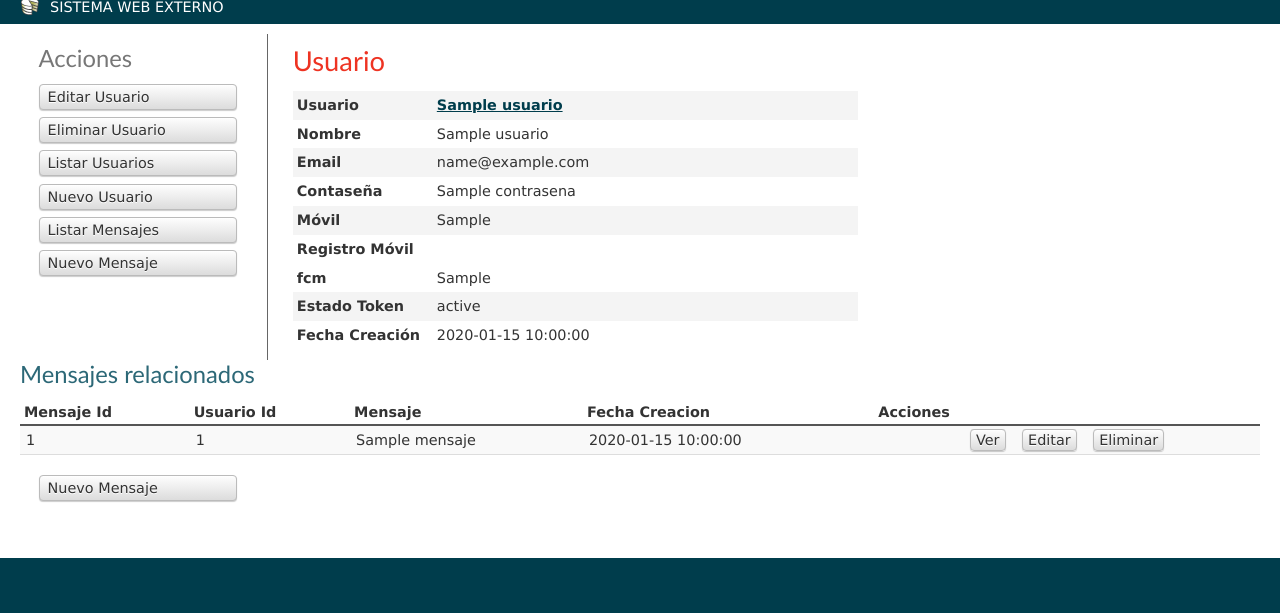
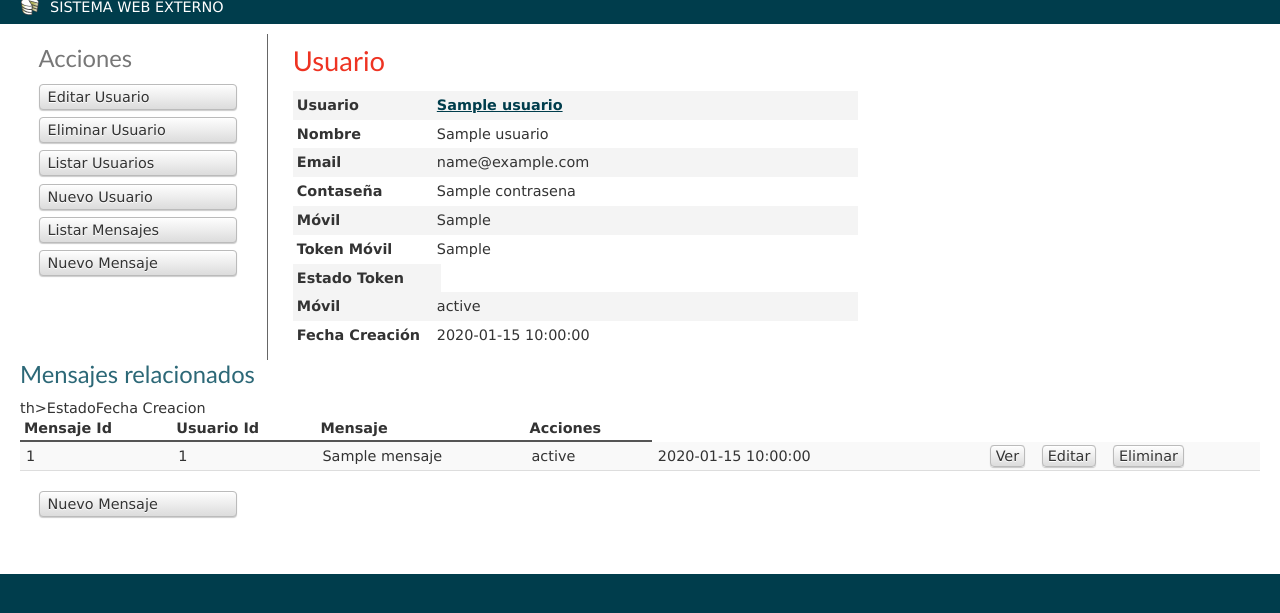
Before and after one commit to marthalilianamd/sistemaexterno, a CakePHP app: the page made by app/View/Usuarios/view.ctp in a window 1280 px wide. Shown: the part 13-626 px from the top of the page. Run offline with PHP 8.4 and a stand-in for CakePHP, Linux system fonts and the light colour scheme; the template is opened without the code that fills it: most values are stand-ins (such as "Sample title", 1, 10 or a date in 2020); some libraries are stand-ins or nearby versions.

Commit message:
ajuste vistass

```diff
--- a/app/Config/core.php
+++ b/app/Config/core.php
@@ -34,7 +34,7 @@
  * In production mode, flash messages redirect after a time interval.
  * In development mode, you need to click the flash message to continue.
  */
-	Configure::write('debug', 0);
+	Configure::write('debug', 2);
 
 /**
  * Configure the Error handler used to handle errors for your application. By default
@@ -396,4 +396,4 @@
 	'duration' => $duration
 ));
 
-Configure::write('debug', 0);
+Configure::write('debug', 2);
--- a/app/Config/routes.php
+++ b/app/Config/routes.php
@@ -26,17 +26,15 @@
  * to use (in this case, /app/View/Pages/home.ctp)...
  */
 	//Router::connect('/', array('controller' => 'pages', 'action' => 'display', 'home'));
-Router::connect('/', array('controller' => 'usuarios', 'action' => 'login'));
+Router::connect('/', array('controller' => 'mensajes', 'action' => 'index'));
 Router::connect('/login', array('controller' => 'usuarios', 'action' => 'login'));
 /**
  * ...and connect the rest of 'Pages' controller's URLs.
  */
 	//Router::connect('/pages/*', array('controller' => 'pages', 'action' => 'display'));
 
-
 //especifica el controlador que deberia soportar REST.
 Router::mapResources('usuariosws');
-Router::mapResources('mensajes');
 
 
 /**
--- a/app/View/Mensajes/index.ctp
+++ b/app/View/Mensajes/index.ctp
@@ -1,5 +1,5 @@
 <div class="mensajes index">
-	<h2><?php echo __('Mensajes'); ?></h2>
+	<h2><?php echo __('Mensajes Enviados a Móviles'); ?></h2>
 	<table cellpadding="0" cellspacing="0">
 	<thead>
 	<tr>
--- a/app/View/Usuarios/index.ctp
+++ b/app/View/Usuarios/index.ctp
@@ -1,5 +1,5 @@
 <div class="usuarios index">
-	<h2><?php echo __('Usuarios'); ?></h2>
+	<h2><?php echo __('Usuarios autorizados para registro móvil'); ?></h2>
 	<table cellpadding="0" cellspacing="0">
 	<thead>
 	<tr>
@@ -9,6 +9,7 @@
             <th><?php echo $this->Paginator->sort('Contraseña'); ?></th>
 			<th><?php echo $this->Paginator->sort('Móvil'); ?></th>
             <th><?php echo $this->Paginator->sort('Token móvil'); ?></th>
+            <th><?php echo $this->Paginator->sort('Estado Token'); ?></th>
             <th><?php echo $this->Paginator->sort('Fecha Creación'); ?></th>
 			<th class="actions"><?php echo __('Acciones'); ?></th>
 	</tr>
--- a/app/View/Usuarios/view.ctp
+++ b/app/View/Usuarios/view.ctp
@@ -26,12 +26,12 @@
 			<?php echo h($usuario['Usuario']['movil_numero']); ?>
 			&nbsp;
 		</dd>
-        <dt><?php echo __('Registro Móvil fcm'); ?></dt>
+        <dt><?php echo __('Token Móvil'); ?></dt>
         <dd>
             <?php echo h($usuario['Usuario']['fcm_registro']); ?>
             &nbsp;
         </dd>
-        <dt><?php echo __('Estado Token'); ?></dt>
+        <dt><?php echo __('Estado Token Móvil'); ?></dt>
         <dd>
             <?php echo h($usuario['Usuario']['estadotoken']); ?>
             &nbsp;
@@ -64,6 +64,7 @@
 		<th><?php echo __('Mensaje Id'); ?></th>
 		<th><?php echo __('Usuario Id'); ?></th>
 		<th><?php echo __('Mensaje'); ?></th>
+        th><?php echo __('Estado'); ?></th
 		<th><?php echo __('Fecha Creacion'); ?></th>
 		<th class="actions"><?php echo __('Acciones'); ?></th>
 	</tr>
@@ -72,6 +73,7 @@
 			<td><?php echo $mensaje['mensaje_id']; ?></td>
 			<td><?php echo $mensaje['usuario_id']; ?></td>
 			<td><?php echo $mensaje['mensaje']; ?></td>
+            <td><?php echo $mensaje['estado']; ?></td>
 			<td><?php echo $mensaje['fecha_creacion']; ?></td>
 			<td class="actions">
 				<?php echo $this->Html->link(__('Ver'), array('controller' => 'mensajes', 'action' => 'view', $mensaje['mensaje_id'])); ?>
```
